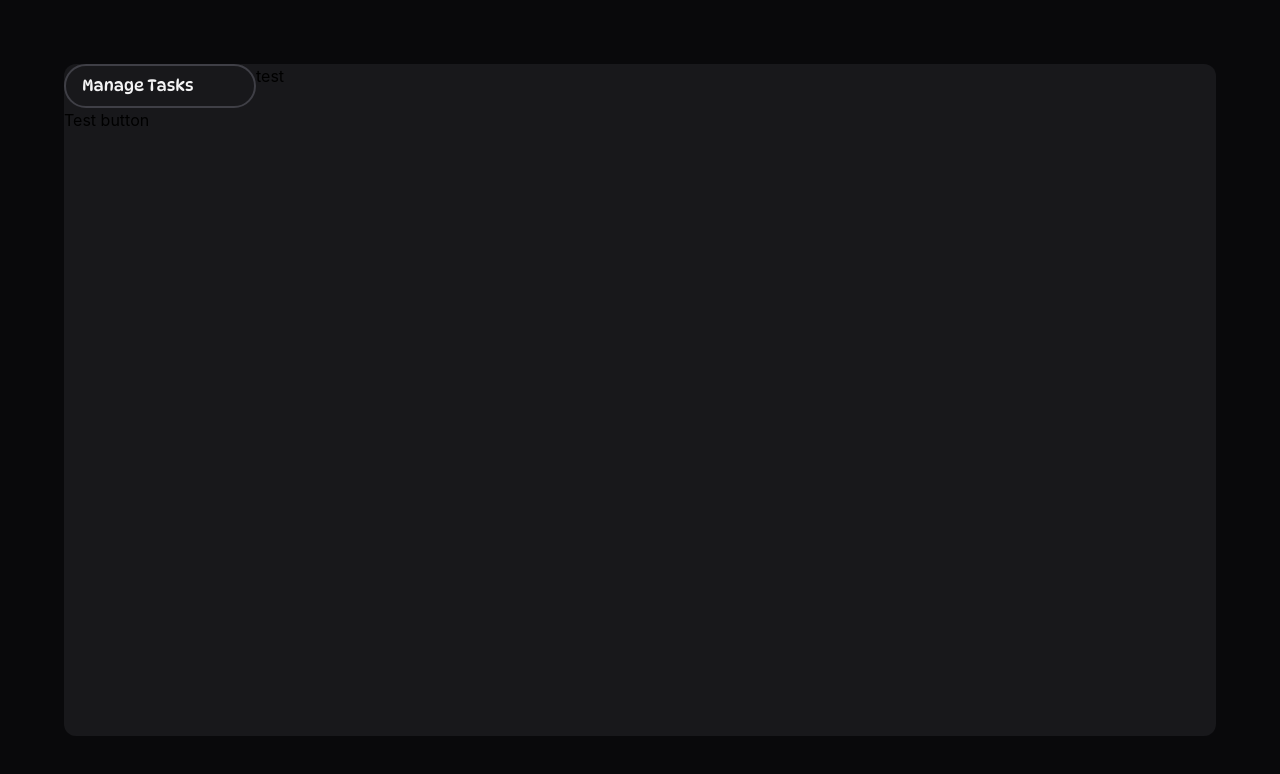
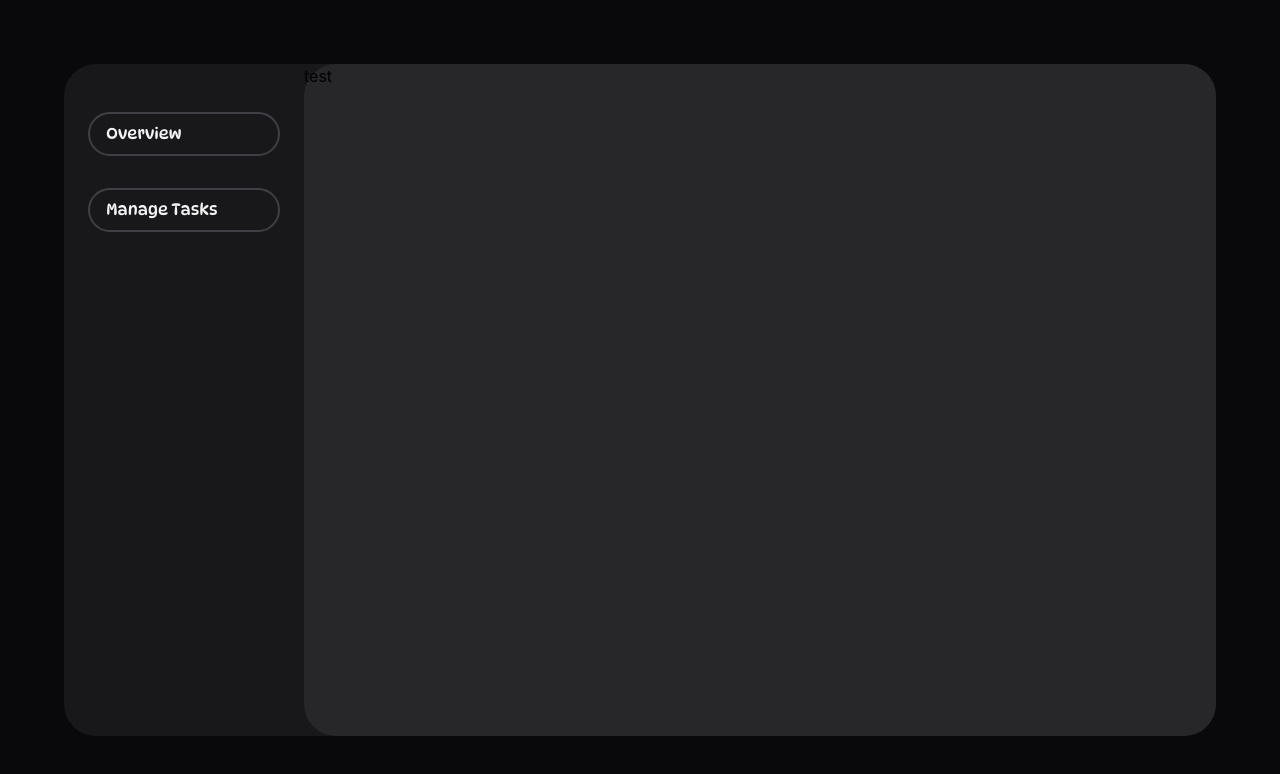
Before and after one commit to itsdingos/task-manager, a React (Vite) app: page /AllTasks in a window 1280 px wide. Shown: the top 774 px of the page. Built offline with nearby package versions, Linux system fonts and the light colour scheme.

Commit message:
feat: refactor Sidebar component and add SidebarNavButton for navigation

```diff
--- a/src/App.jsx
+++ b/src/App.jsx
@@ -1,16 +1,18 @@
 import { Outlet } from "react-router"
-import Sidebar from "./assets/components/Sidebar/Sidebar"
+import Sidebar from "./assets/components/sidebar/Sidebar"
 
 function App() {
   return (
     <div className="bg-background h-screen flex justify-center items-center p-16">
-      <div className="bg-surface w-full h-full rounded-xl flex">
+      <div className="bg-surface w-full h-full rounded-4xl flex">
         <aside>
           <Sidebar />
         </aside>
 
-        <main>
-          <Outlet />
+        <main className="w-full h-full bg-surface-hover rounded-4xl">
+          <div className="">
+            <Outlet />
+          </div>
         </main>
       </div>
     </div>
--- a/src/assets/components/sidebar/Sidebar.jsx
+++ b/src/assets/components/sidebar/Sidebar.jsx
@@ -1,23 +1,10 @@
-import { NavLink } from "react-router";
+import SidebarNavButton from "./SidebarNavButton";
 
 function Sidebar() {
   return (
-    <div className="w-48 h-full shrink-0">
-      <NavLink to="/AllTasks">
-        <div className="
-          font-title w-full pl-4 p-2 border-2
-         text-text border-border rounded-full
-         hover:bg-highlight-background hover:border-highlight-border
-         hover:text-highlight-text transition-colors duration-200 ease-in"
-        >
-          <p>Manage Tasks</p>
-        </div>
-      </NavLink>
-      <NavLink>
-        <div>
-          <p>Test button</p>
-        </div>
-      </NavLink>
+    <div className="w-48 h-full shrink-0 mx-6 my-12">
+      <SidebarNavButton path="/" name="Overview" />
+      <SidebarNavButton path="/AllTasks" name="Manage Tasks" />
     </div>
   );
 }
--- /dev/null
+++ b/src/assets/components/sidebar/SidebarNavButton.jsx
@@ -0,0 +1,18 @@
+import { NavLink } from "react-router";
+
+function SidebarNavButton({ path, name }) {
+  return (
+    <NavLink to={path}>
+      <div className="
+          font-title w-full pl-4 p-2 border-2 my-8
+         text-text border-border rounded-full
+         hover:bg-highlight-background hover:border-highlight-border
+         hover:text-highlight-text transition-colors duration-200 ease-in"
+      >
+        <p>{name}</p>
+      </div>
+    </NavLink>
+  )
+}
+
+export default SidebarNavButton;
```
